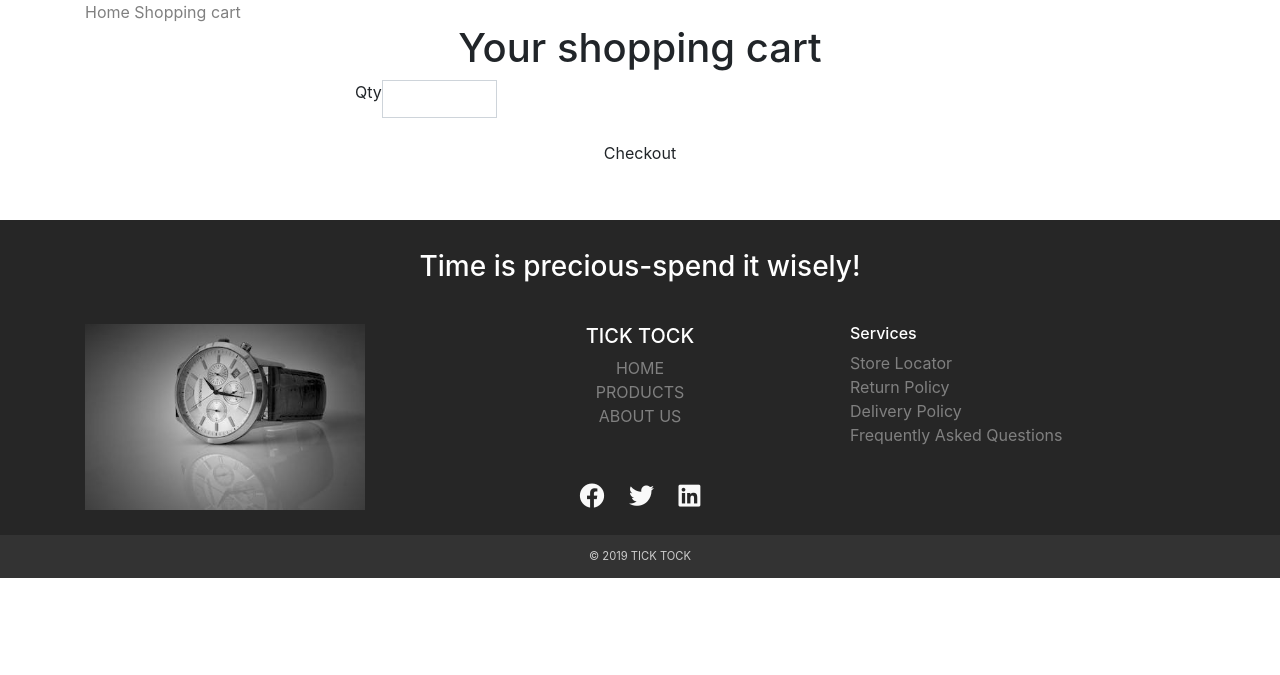
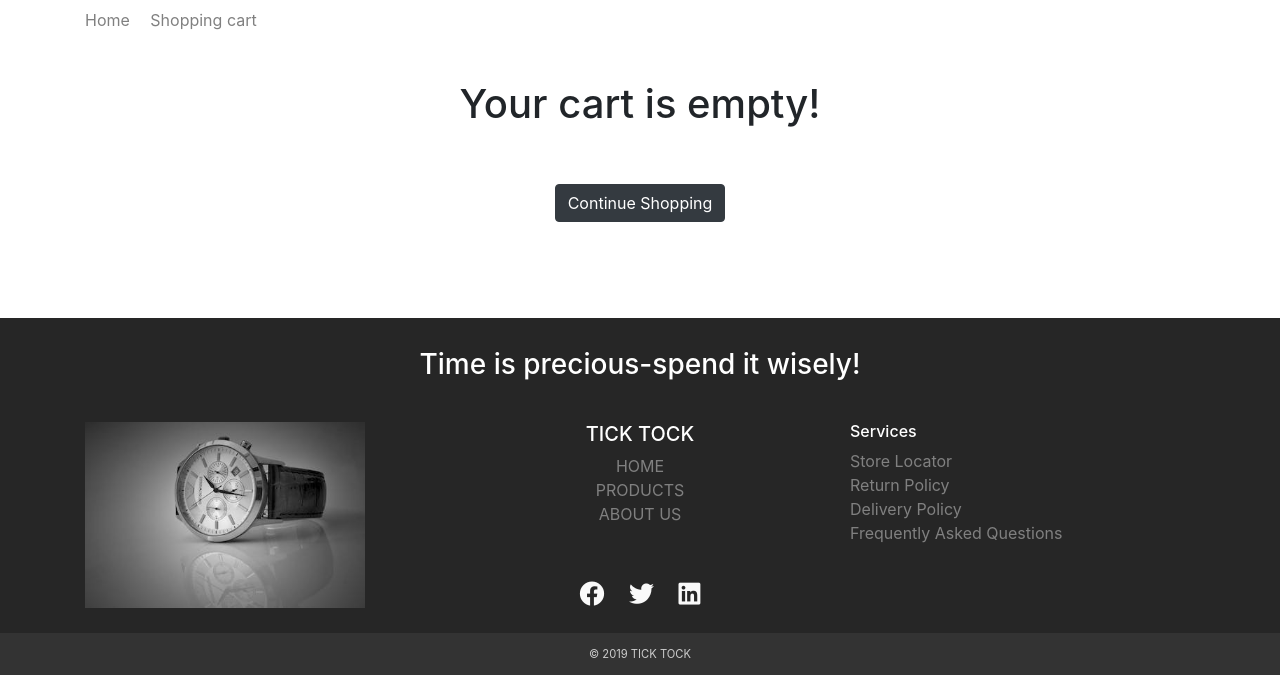
Before and after one commit to stephyraju/ticktockwatches, a Django app: page /cart/ in a window 1280 px wide. Shown: the part 56-731 px from the top of the page. Run offline with Django 3.2, Linux system fonts and the light colour scheme; the visitor is signed in with stand-in values (Sample User, id 1); some libraries are stand-ins or nearby versions.

Commit message:
Cart contents and style modified

```diff
--- a/cart/templates/cart.html
+++ b/cart/templates/cart.html
@@ -4,55 +4,66 @@
 
 {% block content %}
 
-<div class="container">
+<div class="container mb-5">
+    <div class="row">
+          <!-- breadcrumbs -->
+          <div id="breadcrumbs" class="col-12 mt-2">
+            <a href="/">Home </a>
+            <a class="pl-3" href="{% url 'view_cart' %}">Shopping cart </a>
+          </div>
+    </div>
     <div class="row justify-content-center">
-        <!-- breadcrumbs -->
-        <div id="breadcrumbs" class="col-12">
-            <a href="/">Home </a>
-            <a href="{% url 'view_cart' %}">Shopping cart </a>
+          <heading class="col-11 col-md-10 text-center mt-5">
+            {% if total == 0 %}
+            <h1>Your cart is empty!</h1>
+            <a href="{% url 'all_products2' %}" class="btn btn-dark my-5"> Continue Shopping</a>
+            {% else %}
+            <h1 class="pb-5">Your shopping cart</h1>
+            {% endif %}
+          </heading>
+    </div>
+    <!-- contents of shopping cart -->
+    {% if total != 0 %}
+    <div class= "container cart-container">
+        <div class="row justify-content-center">
+            {% for item in cart_items %}
+            <div class= "col-4 mb-5">
+                <img class="mx-auto text-center" src="{{ MEDIA_URL }}{{ item.product.image }}" alt="Product-image" height="100" width="100"></img>
+            </div>
+            <div class="col-8 mb-5">
+                <div class="row">
+                    <div class="col-10">
+                        <h4>{{ item.product.title }}</h4>
+                        <p class="product-description">{{ item.product.description }}</p>
+                        <p class="price">€{{ item.product.price }}</p>
+                    </div>
+                    <div class="col-10">
+                        <form class="form-inline" method="post" action="{% url 'adjust_cart' item.id %}">
+                            {% csrf_token %}
+                            <div class="form-group">
+                                <div class="input-group">
+                                    <button type="submit" class="btn btn-dark btn-sm"><span class="glyphicon glyphicon-edit" aria-hidden="true"></span><strong>Quantity</strong></button>
+                                    <input class="input-cart px-1" name="quantity" type="number" min="0" max="50" class="form-control" value="{{item.quantity}}">
+                                </div>
+                            </div>
+                        </form>
+                    </div>
+                </div>
+            </div>
+            {% endfor %}
         </div>
-        <div class="col-11 col-md-8 col-lg-6 text-center">
-            {% if nothing_in_cart %}
-            <h1>Your cart is empty!</h1>
-            <a href="{% url 'all_products2' %}" class="btn btn-dark my-5">Let's go shopping</a>
-            {% else %}
-            <h1>Your shopping cart</h1>
-            {% endif %}
+        <hr>
+        <div class="col-10 text-center">
+            <h5>Total: €  {{ total }}</h5>
+            <p>Tax included.</p>
         </div>
+        <div class="col-10 text-center">
+            <a href="{% url 'checkout' %}" class="btn btn-dark" role="button"><span class="glyphicon glyphicon-ok-sign" aria-hidden="true"></span>Checkout</a>
+        </div>
+        <div class="col-10 text-center brand-card mt-5">
+            <a href="{% url 'all_products2' %}"><strong>Continue Shopping</strong></a>
+        </div>
+        {% endif %}
     </div>
 </div>
-
-<!-- contents of shopping cart -->
-
-{% if not nothing_in_cart %}
-<div class="container mb-5">
-    <div class="row justify-content-center">
-
-        <div id="shopping-cart" class="col-11 col-md-8 col-lg-6 small-box-shadow">
-            <form id="confirmCartForm" method="POST">
-                {% csrf_token %}
-                <div class="row">
-
-                    <div class="form-group">
-                        <label for="exampleInputAmount" class="sr-only">New Qty</label>
-                        <div class="input-group">
-                            <div class="input-group-addon">Qty</div>
-                            <input name="quantity" type="number" min="0" max="999" class="form-control" required>
-                            <div class="input-group-addon">{{item.quantity}}</div>
-                        </div>
-                    </div>
-
-                    <div class="col-12 text-center">
-                        <button type="submit" class="btn btn-cta btn-blue mr-0">Checkout</button>
-                    </div>
-                </div>
-            </form>
-
-
-        </div>
-    </div>
-</div>
-{% endif %}
-</div>
-
 {% endblock %}
```
